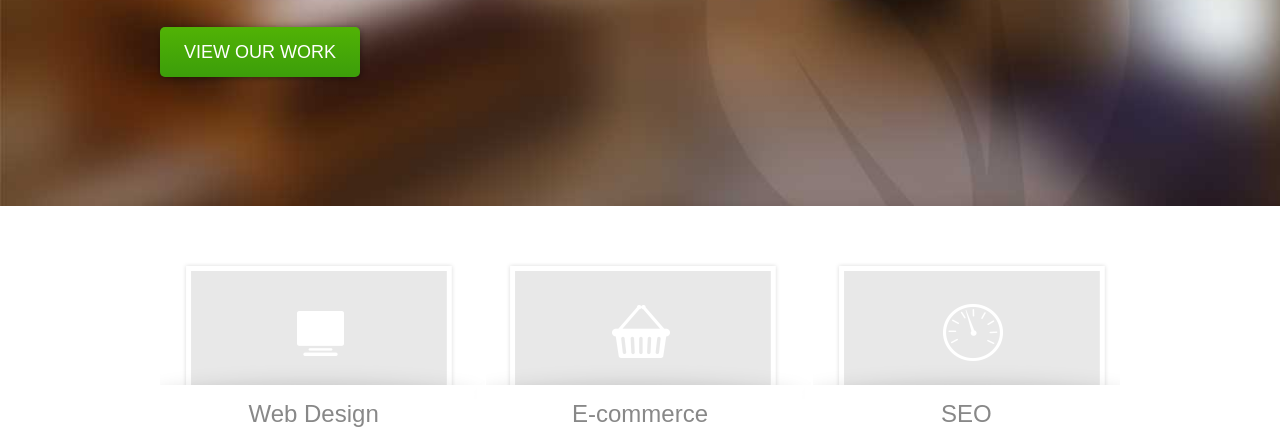
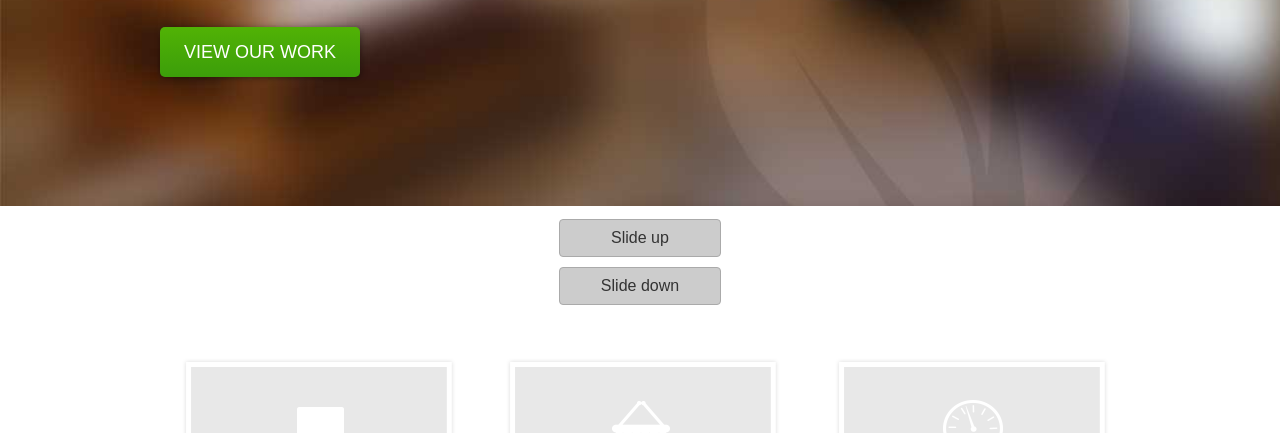
Before and after one commit to addis-hail/learning-jquery, a plain HTML site: page index.html in a window 1280 px wide. Shown: the part 289-722 px from the top of the page. Drawn offline with nearby package versions, Linux system fonts and the light colour scheme.

Commit message:
sliding elements

```diff
--- a/index.html
+++ b/index.html
@@ -39,6 +39,8 @@
     <div id="main-content">
 
         <!-- <div class="button" style="text-align: center; padding: 10px; background: orange;">Unwrap</div> -->
+        <div class="slide-button-up">Slide up</div>
+        <div class="slide-button-down">Slide down</div>
 
         <div class="wrapper">
             <section id="points-of-sale" style="height: 100; overflow: hidden;">
--- a/scripts/script.js
+++ b/scripts/script.js
@@ -1,11 +1,19 @@
 $(document).ready(function(){
 
-    // $("section > h2").on("click", function(){
-    //     $(this).hide(1000).show(1000);
+    // $(".slide-button-up").on("click", function(){
+    //     $("#lead-banner").slideUp(100);
     // });
 
-    $("img[alt=map]").on("click", function(){
-        $("section > h2").toggle(1000);
+    // $(".slide-button-down").on("click", function(){
+    //     $("#lead-banner").slideDown(4000, function(){
+    //         alert("animation complete")
+    //     });
+    // });
+
+    $(".slide-button-up").on("click", function(){
+        $("#lead-banner").slideToggle(1000, function(){
+                alert("animation complete")
+        });
     });
 
 });
--- a/style.css
+++ b/style.css
@@ -353,3 +353,17 @@ section#points-of-sale ul{
 .open{
     height: auto !important;
 }
+.slide-button-up,
+.slide-button-down{
+    clear: right;
+    margin-top: 20px;
+    padding: 10px;
+    background: #ccc;
+    border-radius: 4px;
+    border: 1px solid #aaa;
+    color: #333;
+    cursor: pointer;
+    width: 140px;
+    text-align: center;
+    margin: 10px auto;
+}
```
